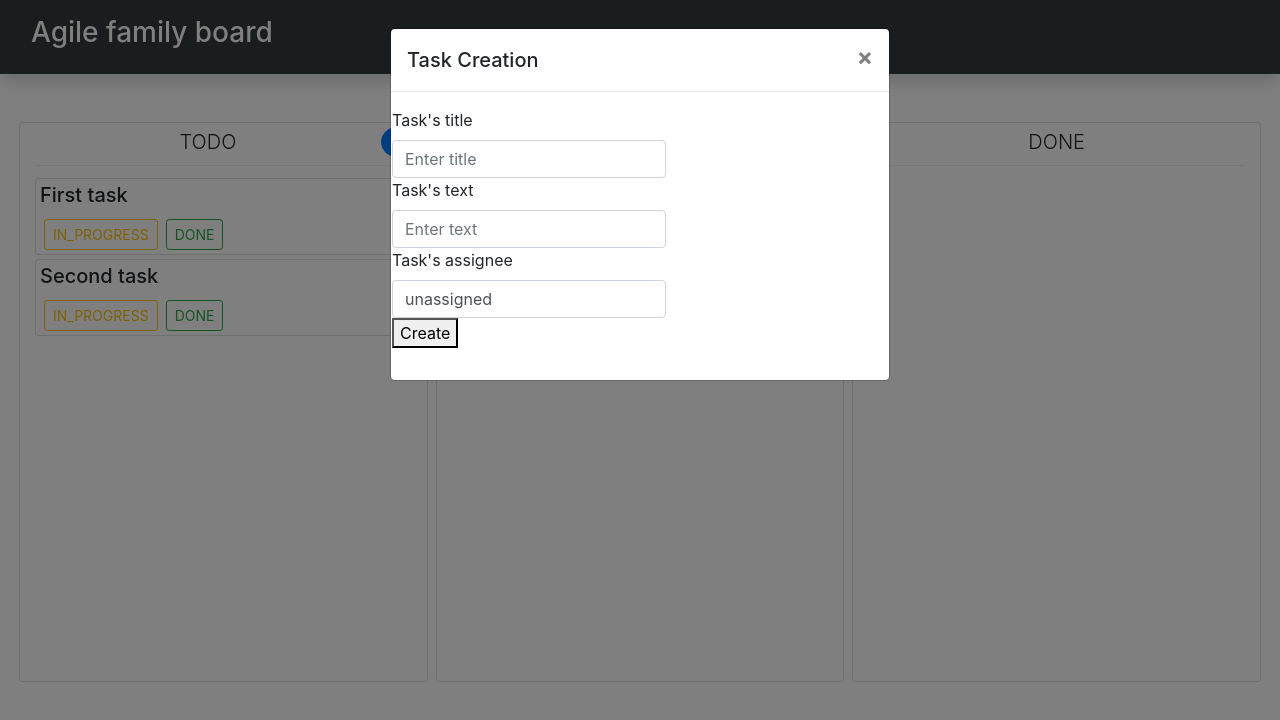
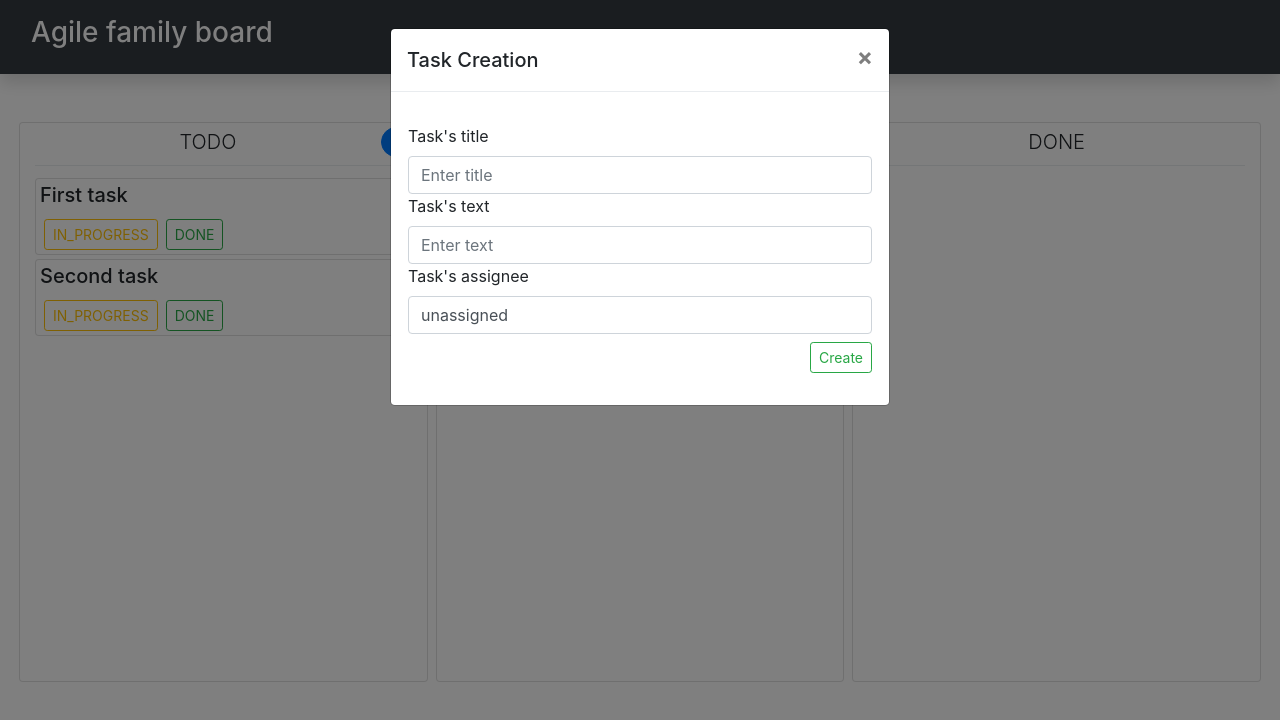
Before and after one commit to DanilYusupov/home-board, a React app: page / in a window 1280 px wide. Both pictures are taken after a click on the button "Add task". Shown: the top 720 px of the page. Built offline with nearby package versions, Linux system fonts and the light colour scheme.

Commit message:
Fixed modal

```diff
--- a/src/js/components/Board.jsx
+++ b/src/js/components/Board.jsx
@@ -1,13 +1,12 @@
 import React from 'react'
 import PropTypes from 'prop-types'
 import Task from './Task.jsx'
-import {Modal, ModalHeader, ModalBody} from 'reactstrap'
 import Form from './Form'
 
 class Board extends React.Component {
 
-    constructor(props, context) {
-        super(props, context)
+    constructor(props) {
+        super(props)
         this.toggle = this.toggle.bind(this)
         this.state = {
             show: false
@@ -68,12 +67,7 @@ class Board extends React.Component {
                     {this.renderTemplate('DONE')}
                 </div>
                 <div>
-                    <Modal isOpen={this.state.show} toggle={this.toggle}>
-                        <ModalHeader toggle={this.toggle}>Task Creation</ModalHeader>
-                        <ModalBody>
-                            <Form addTask={addTask}/>
-                        </ModalBody>
-                    </Modal>
+                    <Form addTask={addTask} toggle={this.toggle} show={this.state.show}/>
                 </div>
             </div>
         )
--- a/src/js/components/Form.jsx
+++ b/src/js/components/Form.jsx
@@ -1,20 +1,27 @@
 import React from 'react'
+import { Modal, ModalHeader, ModalBody, Button } from 'reactstrap'
 
 class Form extends React.Component {
+
     submit = e => {
-        const {_title, _text, _assignee} = this.refs
+        const { _title, _text, _assignee } = this.refs
         e.preventDefault()
         this.props.addTask(
             _title.value,
             _text.value,
-            _assignee.value
+            _assignee.value,
         )
+        this.props.toggle()
     }
 
     render() {
         return (
-            <div className="row">
-                <form onSubmit={this.submit}>
+            <div>
+                <Modal isOpen={this.props.show} toggle={this.props.toggle}>
+                    <ModalHeader toggle={this.props.toggle}>Task Creation</ModalHeader>
+                    <ModalBody>
+                        <div className="row p-3">
+                            <form className="w-100" onSubmit={this.submit}>
                                 <div className="form-group">
                                     <label htmlFor="title">Task's title</label>
                                     <input type="text" className="form-control" id="title"
@@ -25,9 +32,14 @@ class Form extends React.Component {
                                     <label htmlFor="assignee">Task's assignee</label>
                                     <input type="text" className="form-control" id="assignee"
                                            ref="_assignee" placeholder="Enter assignee" defaultValue="unassigned"/>
-                        <button type="submit">Create</button>
+                                    <div className="mt-2 float-right">
+                                        <Button outline color="success" size="sm" type="submit">Create</Button>
+                                    </div>
                                 </div>
                             </form>
+                        </div>
+                    </ModalBody>
+                </Modal>
             </div>
         )
     }
```
Lines whose indentation alone changed are shown as unchanged.
